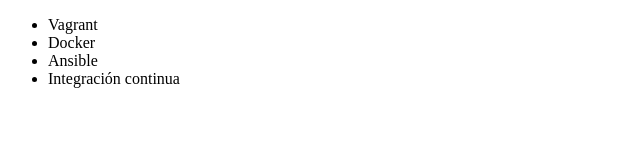
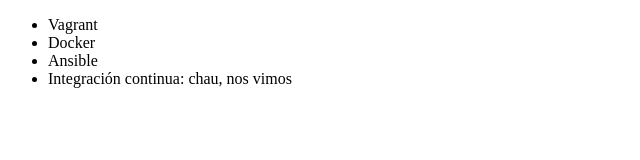
Before and after one commit to ceciamura/alura, a plain HTML site: page index.html in a window 1280 px wide. Shown: the full height of the page, 0-640 px from the left. Drawn offline with Linux system fonts and the light colour scheme.

Commit message:
Agregado de chau nos vimos en integracio continua

```diff
--- a/index.html
+++ b/index.html
@@ -9,7 +9,7 @@
          <li> Vagrant </li>
          <li> Docker </li>
          <li> Ansible </li>
-         <li> Integración continua </li>
+         <li> Integración continua: chau, nos vimos </li>
      </ul>
 </body>
 </html>
```
